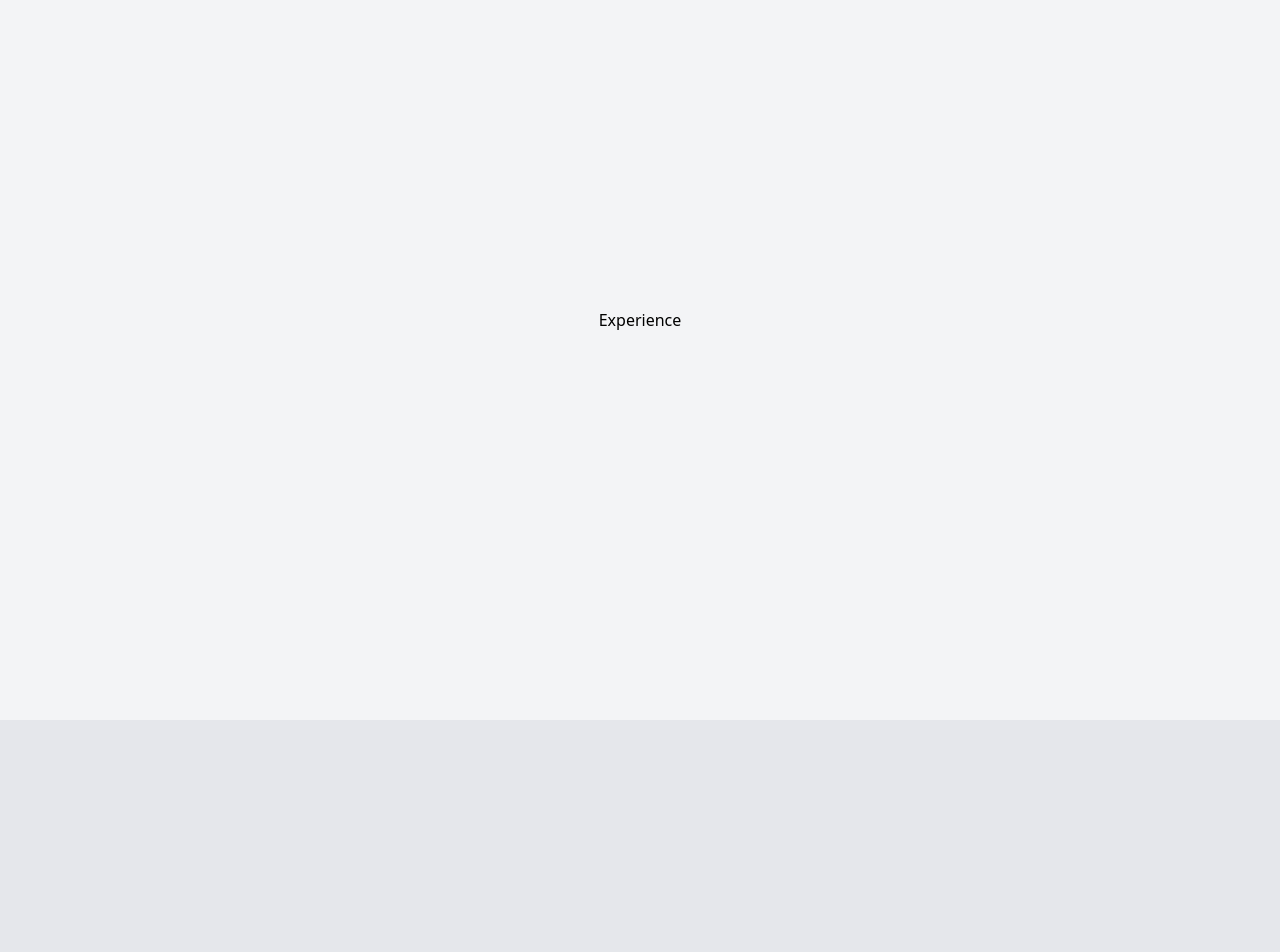
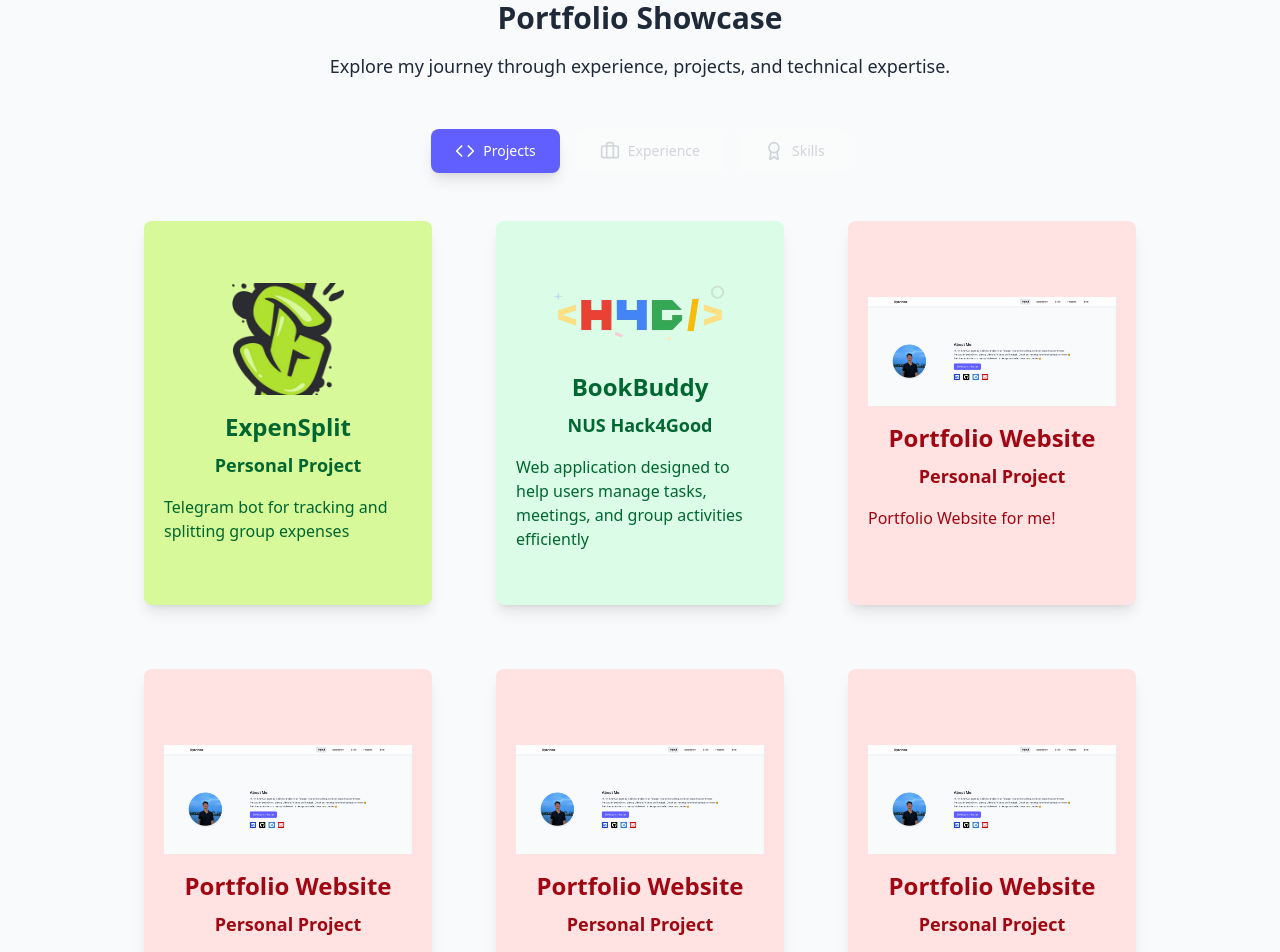
Before and after one commit to ryandacow/ryanneo, a Next.js app: page / in a window 1280 px wide. Shown: the part 880-1832 px from the top of the page. Built offline with nearby package versions, Linux system fonts and the light colour scheme.

Commit message:
Added Portfolio section and Condensed Projects under so

```diff
--- a/package.json
+++ b/package.json
@@ -16,6 +16,7 @@
     "@tailwindcss/postcss": "^4.0.0",
     "autoprefixer": "^10.4.20",
     "framer-motion": "^12.0.5",
+    "lucide-react": "^0.474.0",
     "next": "15.1.6",
     "react": "^19.0.0",
     "react-dom": "^19.0.0",
--- a/src/app/Components/NavBar.jsx
+++ b/src/app/Components/NavBar.jsx
@@ -7,7 +7,7 @@ const Navbar = () => {
 
   useEffect(() => {
     const handleScroll = () => {
-      const sections = ["about", "experience", "skills", "projects", "blog"];
+      const sections = ["about", "portfolio", "blog"];
       const scrollPosition = window.scrollY;
 
       sections.forEach((section) => {
@@ -37,7 +37,7 @@ const Navbar = () => {
 
         {/* Navigation Links */}
         <div className="flex gap-8 text-lg">
-          {["about", "experience", "skills", "projects", "blog"].map((section) => (
+          {["about", "portfolio", "blog"].map((section) => (
             <a
               key={section}
               href={`#${section}`}
--- /dev/null
+++ b/src/app/Components/TechStackIcon.jsx
@@ -0,0 +1,21 @@
+import React from 'react';
+
+const TechStackIcon = ({ TechStackIcon, Language }) => {
+  return (
+    <div className="group p-6 rounded-2xl bg-slate-800/50 hover:bg-slate-700/50 transition-all duration-300 ease-in-out flex flex-col items-center justify-center gap-3 hover:scale-105 cursor-pointer shadow-lg hover:shadow-xl">
+      <div className="relative">
+        <div className="absolute -inset-1 bg-gradient-to-r from-blue-500 to-purple-500 rounded-full opacity-0 group-hover:opacity-50 blur transition duration-300"></div>
+        <img
+          src={TechStackIcon}
+          alt={`${Language} icon`}
+          className="relative h-16 w-16 md:h-20 md:w-20 transform transition-transform duration-300"
+        />
+      </div>
+      <span className="text-slate-300 font-semibold text-sm md:text-base tracking-wide group-hover:text-white transition-colors duration-300">
+        {Language}
+      </span>
+    </div>
+  );
+};
+
+export default TechStackIcon;
--- a/src/app/Data/dataProjects.js
+++ b/src/app/Data/dataProjects.js
@@ -31,9 +31,49 @@ export const projects = [
     shortDesc: "Portfolio Website for me!",
     detailedDesc:
       "This is a more detailed explanation of Project Three, highlighting key features and technologies used.",
+    image: "/portfoliowebsite.png",
     source: "https://github.com/ryandacow/ryanneo",
     live: "https://project-three.example.com",
     color: { bg: "bg-red-100", text: "text-red-800" },
-    scale: "w-50",
+    scale: "h-80, w-75",
+  },
+  {
+    id: 3,
+    name: "Portfolio Website",
+    context: "Personal Project",
+    shortDesc: "Portfolio Website for me!",
+    detailedDesc:
+      "This is a more detailed explanation of Project Three, highlighting key features and technologies used.",
+    image: "/portfoliowebsite.png",
+    source: "https://github.com/ryandacow/ryanneo",
+    live: "https://project-three.example.com",
+    color: { bg: "bg-red-100", text: "text-red-800" },
+    scale: "h-80, w-75",
+  },
+  {
+    id: 3,
+    name: "Portfolio Website",
+    context: "Personal Project",
+    shortDesc: "Portfolio Website for me!",
+    detailedDesc:
+      "This is a more detailed explanation of Project Three, highlighting key features and technologies used.",
+    image: "/portfoliowebsite.png",
+    source: "https://github.com/ryandacow/ryanneo",
+    live: "https://project-three.example.com",
+    color: { bg: "bg-red-100", text: "text-red-800" },
+    scale: "h-80, w-75",
+  },
+  {
+    id: 3,
+    name: "Portfolio Website",
+    context: "Personal Project",
+    shortDesc: "Portfolio Website for me!",
+    detailedDesc:
+      "This is a more detailed explanation of Project Three, highlighting key features and technologies used.",
+    image: "/portfoliowebsite.png",
+    source: "https://github.com/ryandacow/ryanneo",
+    live: "https://project-three.example.com",
+    color: { bg: "bg-red-100", text: "text-red-800" },
+    scale: "h-80, w-75",
   },
 ];
--- /dev/null
+++ b/src/app/Pages/Portfolio.jsx
@@ -0,0 +1,154 @@
+"use client";
+
+import React, { useState } from "react";
+import { motion } from "framer-motion";
+import { Code, Award, Briefcase } from "lucide-react";
+import ProjectCard from "../components/ProjectCard";
+import TechStackIcon from "../components/TechStackIcon";
+import { projects } from "../Data/dataProjects";
+import { FaHtml5, FaCss3Alt, FaJs, FaReact, FaNodeJs } from "react-icons/fa";
+import { SiFirebase, SiTailwindcss, SiVercel } from "react-icons/si";
+
+const techStacks = [
+    { icon: <FaHtml5 size={40} className="text-orange-500" />, language: "HTML" },
+    { icon: <FaCss3Alt size={40} className="text-blue-500" />, language: "CSS" },
+    { icon: <FaJs size={40} className="text-yellow-400" />, language: "JavaScript" },
+    { icon: <FaReact size={40} className="text-blue-400" />, language: "ReactJS" },
+    { icon: <FaNodeJs size={40} className="text-green-500" />, language: "Node.js" },
+    { icon: <SiFirebase size={40} className="text-yellow-500" />, language: "Firebase" },
+    { icon: <SiTailwindcss size={40} className="text-blue-400" />, language: "Tailwind CSS" },
+    { icon: <SiVercel size={40} className="text-black" />, language: "Vercel" },
+  ];
+
+const experience = [
+  {
+    id: 1,
+    role: "Software Engineer Intern",
+    company: "TechCorp",
+    duration: "Jan 2023 - Present",
+    description: "Worked on full-stack development using React, Node.js, and Firebase.",
+  },
+  {
+    id: 2,
+    role: "Data Science Intern",
+    company: "Analytics Hub",
+    duration: "May 2022 - Dec 2022",
+    description: "Built machine learning models for customer analytics and automation.",
+  },
+];
+
+export default function PortfolioSection() {
+  const [activeTab, setActiveTab] = useState("projects");
+
+  return (
+    <section
+      id="portfolio"
+      className="w-full bg-gray-50 dark:bg-gray-900 text-gray-800 dark:text-gray-200 py-20" // Adjusted height
+    >
+      <div className="container mx-auto px-6">
+
+        {/* Section Header */}
+        <motion.div
+          initial={{ opacity: 0, y: -20 }}
+          animate={{ opacity: 1, y: 0 }}
+          transition={{ duration: 0.5 }}
+          className="text-center mb-12"
+        >
+          <h2 className="text-3xl font-bold mb-4">Portfolio Showcase</h2>
+          <p className="text-lg leading-relaxed">
+            Explore my journey through experience, projects, and technical expertise.
+          </p>
+        </motion.div>
+
+        {/* Navigation Tabs */}
+        <motion.div
+          initial={{ opacity: 0, y: -20 }}
+          animate={{ opacity: 1, y: 0 }}
+          transition={{ duration: 0.5 }}
+          className="flex justify-center space-x-4 mb-12"
+        >
+          {[
+            { id: "projects", icon: <Code className="w-5 h-5" />, label: "Projects" },
+            { id: "experience", icon: <Briefcase className="w-5 h-5" />, label: "Experience" },
+            { id: "skills", icon: <Award className="w-5 h-5" />, label: "Skills" },
+          ].map(({ id, icon, label }) => (
+            <button
+              key={id}
+              onClick={() => setActiveTab(id)}
+              className={`flex items-center px-6 py-3 rounded-lg transition-all duration-300 text-sm font-medium ${
+                activeTab === id
+                  ? "bg-indigo-500 text-white shadow-lg"
+                  : "bg-white/10 hover:bg-white/20 text-gray-300"
+              }`}
+            >
+              {icon}
+              <span className="ml-2">{label}</span>
+            </button>
+          ))}
+        </motion.div>
+
+        {/* Portfolio Content */}
+        <div className="w-full max-w-6xl mx-auto">
+
+          {/* Projects Section */}
+          {activeTab === "projects" && (
+            <motion.div
+              initial={{ opacity: 0, y: 50 }}
+              animate={{ opacity: 1, y: 0 }}
+              transition={{ duration: 0.6, ease: "easeOut" }}
+              className="flex flex-wrap justify-center gap-y-16"
+            >
+              {projects.map((project) => (
+                <div key={project.id} className="mx-8">
+                  <ProjectCard project={project} />
+                </div>
+              ))}
+            </motion.div>
+          )}
+
+          {/* Experience Section */}
+          {activeTab === "experience" && (
+            <motion.div
+              initial={{ opacity: 0, y: 50 }}
+              animate={{ opacity: 1, y: 0 }}
+              transition={{ duration: 0.6, ease: "easeOut" }}
+              className="grid grid-cols-1 md:grid-cols-2 gap-6"
+            >
+              {experience.map((exp, index) => (
+                <motion.div
+                  key={exp.id || index}
+                  initial={{ opacity: 0, y: 20 }}
+                  animate={{ opacity: 1, y: 0 }}
+                  transition={{ duration: 0.4, delay: index * 0.1 }}
+                  className="bg-white/10 p-6 rounded-lg shadow-lg border border-white/10"
+                >
+                  <h3 className="text-lg font-semibold">{exp.role}</h3>
+                  <p className="text-indigo-400">{exp.company}</p>
+                  <p className="text-gray-400 text-sm">{exp.duration}</p>
+                  <p className="mt-2 text-gray-300">{exp.description}</p>
+                </motion.div>
+              ))}
+            </motion.div>
+          )}
+
+          {/* Skills Section */}
+          {activeTab === "skills" && (
+            <motion.div
+              initial={{ opacity: 0, scale: 0.8 }}
+              animate={{ opacity: 1, scale: 1 }}
+              transition={{ duration: 0.6, ease: "easeOut" }}
+              className="grid grid-cols-3 md:grid-cols-4 lg:grid-cols-6 gap-5"
+            >
+             {techStacks.map((stack, index) => (
+  <div key={index} className="flex flex-col items-center">
+    {stack.icon}
+    <p className="mt-2 text-sm">{stack.language}</p>
+  </div>
+))}
+            </motion.div>
+          )}
+        </div>
+      </div>
+    </section>
+  );
+}
--- a/src/app/page.js
+++ b/src/app/page.js
@@ -1,6 +1,7 @@
 import Navbar from "./Components/NavBar";
 import About from "./Components/About";
 import Projects from "./Components/Projects";
+import Portfolio from "./Pages/Portfolio";
 
 export default function Home() {
   return (
@@ -11,18 +12,15 @@ export default function Home() {
         <section id="about">
           <About />
         </section>
-        <section id="experience" className="h-screen flex items-center justify-center bg-gray-100">
-          <h1>Experience</h1>
+        <section id="portfolio">
+          <Portfolio />
         </section>
-        <section id="skills" className="h-screen flex items-center justify-center bg-gray-200">
-          <h1>Skills</h1>
-        </section>
-        <section>
+        {/* <section>
           <Projects />
-        </section>
-        <section id="blog" className="h-screen flex items-center justify-center bg-gray-400">
+        </section> */}
+        {/* <section id="blog" className="h-screen flex items-center justify-center bg-gray-400">
           <h1>Blog</h1>
-        </section>
+        </section> */}
       </main>
     </>
   );
```
Also changed, not shown: 1 other file (tests, documents, lock files or other folders).
